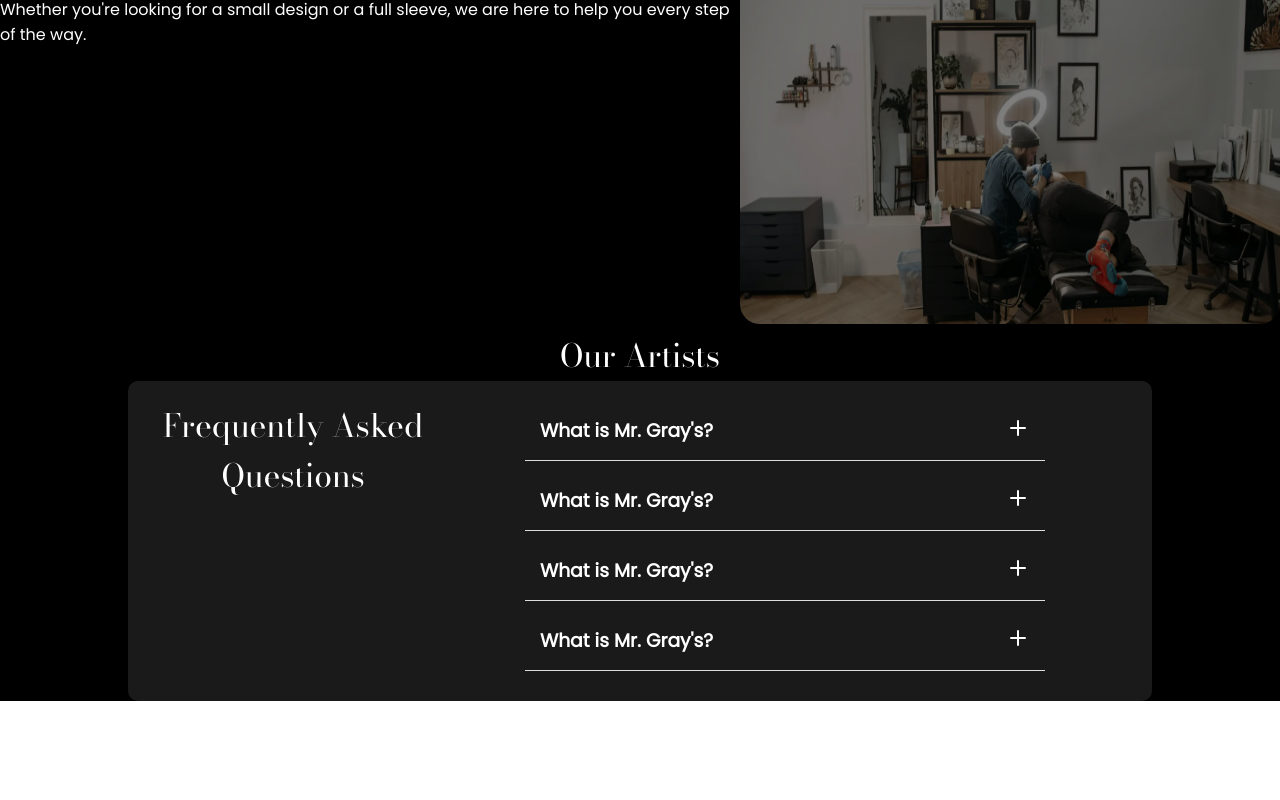
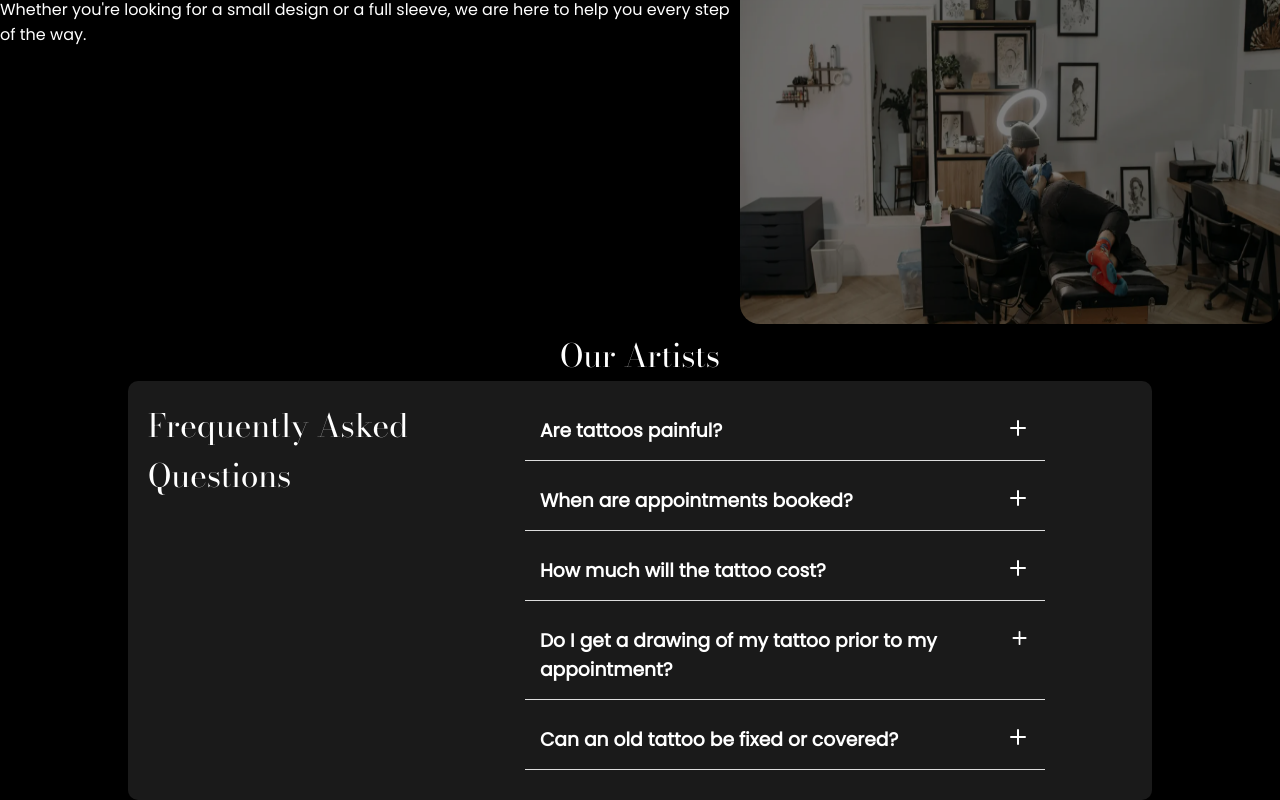
Before and after one commit to TrenchesProgrammer/MrGraysWebsite, a Next.js app: page / in a window 1280 px wide. Shown: the part 984-1784 px from the top of the page. Before the commit the page ends 1685 px from the top, so only its background shows below. Built offline with nearby package versions, Linux system fonts and the light colour scheme; grey boxes are pictures that could not be loaded.

Commit message:
completed faq

```diff
--- a/Components/Faq.tsx
+++ b/Components/Faq.tsx
@@ -1,21 +1,25 @@
 import React from "react";
 import FaqItem from "./FaqItem";
 import {Flex} from "@mantine/core";
+import { useMediaQuery } from "@mantine/hooks";
+import { useEffect } from "react";
+import data from '../app/faq.json'
 type FaqProps ={
   bodoniModa: string;
 }
+
 const Faq = ({bodoniModa}: FaqProps) => {
+  const mobile = useMediaQuery("(max-width: 868px)");
   return (
     <div style={{backgroundColor: "#1a1a1a", padding: "20px", width: "80%", margin:'auto', borderRadius: "10px"}}>
-      <Flex>
-        <h1 className={bodoniModa} style={{ textAlign: "center" }}>
+      <Flex direction={mobile ? "column" : "row"} >
+        <h1 className={bodoniModa} style={{ textAlign: "left" }}>
           Frequently Asked Questions
         </h1>
         <div style={{width:'100%'}}>
-          <FaqItem />
-          <FaqItem />
-          <FaqItem />
-          <FaqItem />
+          {data.map((item, index) => (
+            <FaqItem key={index} answer = {item.answer} question = {item.question}  />
+          ))}
         </div>
       </Flex>
     </div>
--- a/Components/FaqItem.tsx
+++ b/Components/FaqItem.tsx
@@ -1,30 +1,31 @@
 import "../app/globals.css";
-import { useDisclosure } from "@mantine/hooks";
 import { Flex } from "@mantine/core";
 import { IconPlus } from "@tabler/icons-react";
 import { useState } from "react";
-
-const FaqItem = () => {
+type FaqItemProps = {
+  question: string;
+  answer: string;
+}
+const FaqItem = ({question, answer}: FaqItemProps) => {
   const [open, setOpen] = useState(false);
   const handleToggleOpen = () => {
     setOpen(!open);
   };
   return (
-    <div className="faq-item">
+    <div className="faq-item" onClick={handleToggleOpen}>
       <Flex justify={"space-between"}>
-        <h3 className="faq-question">What is Mr. Gray's?</h3>
+        <h3 className="faq-question">{question}</h3>
         <IconPlus
           style={{
             transform: open ? "rotate(45deg)" : "rotate(0deg)",
             transition: "transform 0.3s ease",
           }}
-          onClick={handleToggleOpen}
+
         />
       </Flex>
       {open && (
         <p className="faq-answer">
-          Mr. Gray's is a unique online platform that offers a wide range of
-          services and products tailored to your needs.
+          {answer}
         </p>
       )}
     </div>
--- a/app/faq.json
+++ b/app/faq.json
@@ -1,22 +1,22 @@
-[
+ [
     {
-        "question": "What is the purpose of this application?",
-        "answer": "This application is designed to help users manage their tasks efficiently."
+        "question": "Are tattoos painful?",
+        "answer": "Pain varies from person to person and on any given day but yes they cause pain. It can be compared to scratching a sunburn. The best thing to do is come rested, make sure to drink plenty of water and eat before you arrive."
     },
     {
-        "question": "How do I create a new task?",
-        "answer": "To create a new task, click on the 'Add Task' button, fill in the details, and save it."
+        "question": "When are appointments booked?",
+        "answer": "We book tattoo appointments Tuesdays through Saturdays starting at 1PM. In-person consultations are booked before those between 12PM and 1PM depending on availability and schedule. We will provide options in our first response to your inquiry."
     },
     {
-        "question": "Can I edit an existing task?",
-        "answer": "Yes, you can edit any existing task by clicking on it and selecting the 'Edit' option."
+        "question": "How much will the tattoo cost?",
+        "answer": "The hourly rate for tattooing is $100 – $250 per hour, depending on which artist you choose. Your specific tattoo price will depend on factors such as size, placement, complexity of design, and how many sittings it takes to complete it. Payment in full will be due at the end of each session. (Remember the nonrefundable/nontransferable deposit paid during your consultation is applied to the final cost of your tattoo.) We accept cash and credit cards however, there is a fee for processing through credit."
     },
     {
-        "question": "Is there a way to delete tasks?",
-        "answer": "Absolutely! You can delete tasks by selecting them and clicking on the 'Delete' button."
+        "question": "Do I get a drawing of my tattoo prior to my appointment?",
+        "answer": "No, sketches and drawings are not shared until ready to use on the first appointment"
     },
     {
-        "question": "How do I mark a task as completed?",
-        "answer": "To mark a task as completed, simply check the box next to the task name."
+        "question": "Can an old tattoo be fixed or covered?",
+        "answer": "We are happy to touch up, or rework an old tattoo. However, not every tattoo is ideal for fixing or covering so we would schedule a consultation to determine whether this is possible"
     }
 ]
--- a/app/globals.css
+++ b/app/globals.css
@@ -126,6 +126,7 @@
   /* border-radius: 5px; */
   padding: 15px;
   width: 75%;
+  cursor: pointer;
   margin: auto;
   margin-bottom: 10px;
 }
```
